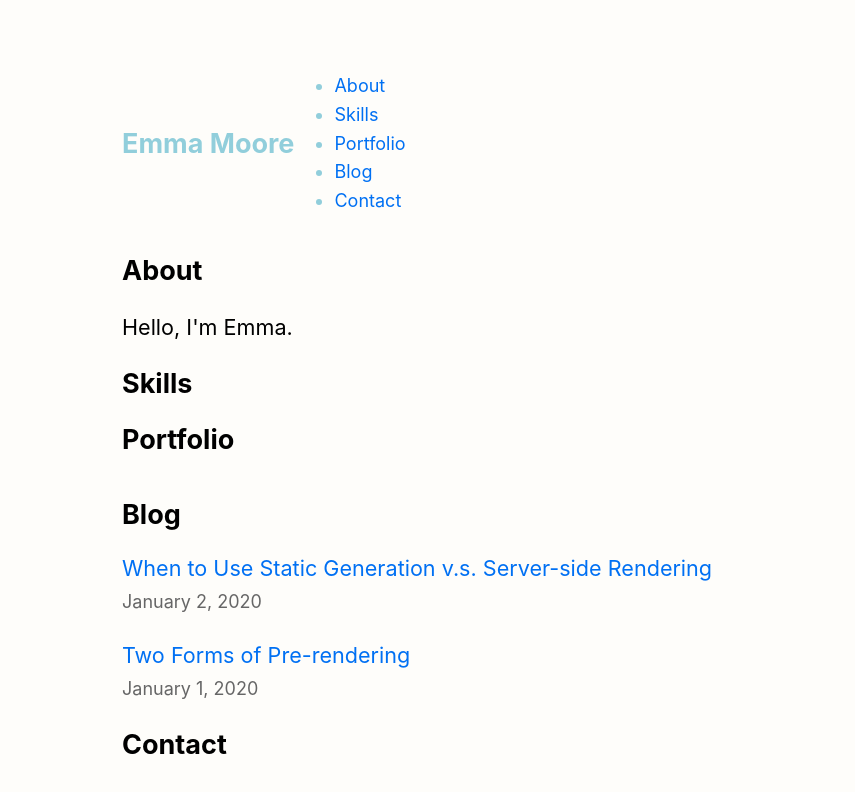
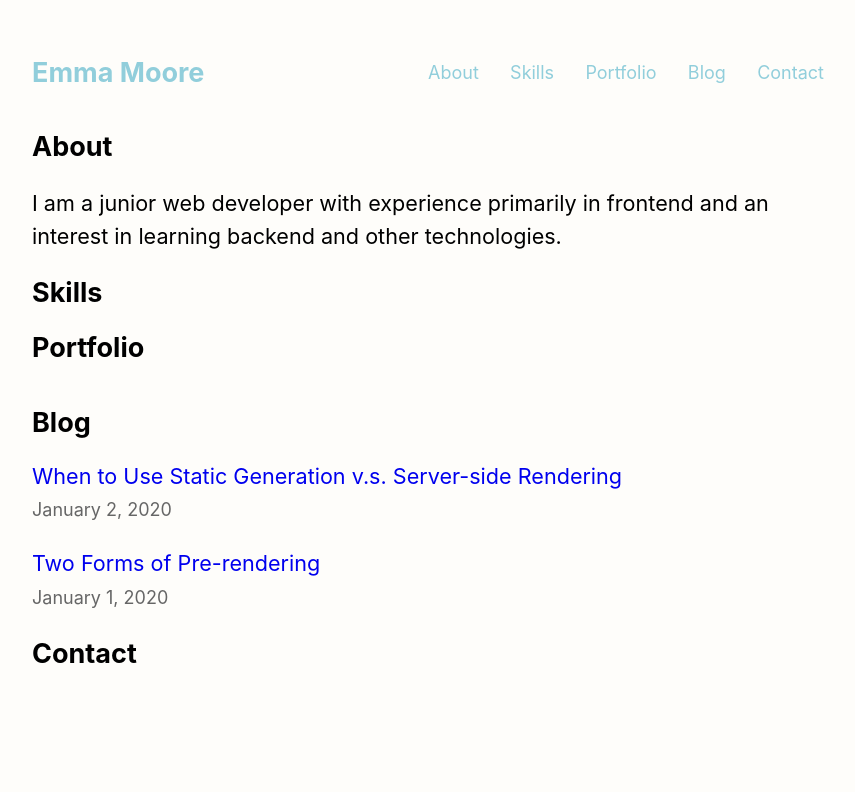
Before and after one commit to emoore29/My-Portfolio, a Next.js app: page / in a window 1280 px wide. Shown: the top 792 px of the page, without its empty margins (212-1067 px from the left). Built offline with nearby package versions, Linux system fonts and the light colour scheme.

Commit message:
navbar styling and mobile menu button

```diff
--- a/components/layout.js
+++ b/components/layout.js
@@ -2,11 +2,18 @@ import Head from "next/head";
 import styles from "./layout.module.css";
 import utilStyles from "../styles/utils.module.css";
 import Link from "next/link";
+import { useState } from "react";
 
 const name = "Emma Moore";
 export const siteTitle = "Emma Moore - Web Developer";
 
 export default function Layout({ children, home }) {
+  const [isOpen, setIsOpen] = useState(false);
+
+  const toggleMenu = () => {
+    setIsOpen(!isOpen);
+  };
+
   return (
     <div className={styles.container}>
       <Head>
@@ -27,7 +34,26 @@ export default function Layout({ children, home }) {
         {home ? (
           <>
             <h1 className={utilStyles.headingLg}>{name}</h1>
-            <nav>
+            <nav className={styles.navBar}>
+              <ul className={styles.navList}>
+                <li>
+                  <a href="#about">About</a>
+                </li>
+                <li>
+                  <a href="#skills">Skills</a>
+                </li>
+                <li>
+                  <a href="#portfolio">Portfolio</a>
+                </li>
+                <li>
+                  <a href="#blog">Blog</a>
+                </li>
+                <li>
+                  <a href="#contact">Contact</a>
+                </li>
+              </ul>
+            </nav>
+            <nav className={styles.mobileNav}>
               <ul>
                 <li>
                   <a href="#about">About</a>
--- a/components/layout.module.css
+++ b/components/layout.module.css
@@ -1,16 +1,47 @@
 .container {
-  max-width: 36rem;
-  padding: 0 1rem;
-  margin: 3rem auto 6rem;
+  max-width: 50rem;
+  padding: 2rem 3rem;
+  margin: 0 auto 0;
 }
 
 .header {
   display: flex;
   flex-direction: row;
+  justify-content: space-between;
   align-items: center;
+  color: #91cedb;
+}
+
+.navBar {
+  width: 50%;
+}
+
+.navList {
+  display: flex;
+  justify-content: space-between;
+  list-style: none;
+}
+
+.navList a {
   color: #91cedb;
 }
 
 .backToHome {
   margin: 3rem 0 0;
 }
+
+.mobileNav {
+  display: none;
+}
+
+@media (max-width: 768px) {
+  /* Mobile Navbar Hamburger Menu Styling */
+  .mobileNav {
+    display: block;
+  }
+  /* End Mobile Navbar Hamburger Menu Styling */
+
+  .navList {
+    display: none;
+  }
+}
--- a/pages/index.js
+++ b/pages/index.js
@@ -24,7 +24,10 @@ export default function Home({ allPostsData }) {
         <h2 id="about" className={utilStyles.headingLg}>
           About
         </h2>
-        <p>Hello, I'm Emma.</p>
+        <p>
+          I am a junior web developer with experience primarily in frontend and
+          an interest in learning backend and other technologies.
+        </p>
       </section>
       <section>
         <h2 id="skills" className={utilStyles.headingLg}>
--- a/styles/global.css
+++ b/styles/global.css
@@ -13,8 +13,13 @@ body {
   box-sizing: border-box;
 }
 
+ul {
+  margin: 0;
+  padding: 0;
+  list-style: none;
+}
+
 a {
-  color: #0070f3;
   text-decoration: none;
 }
 
```
